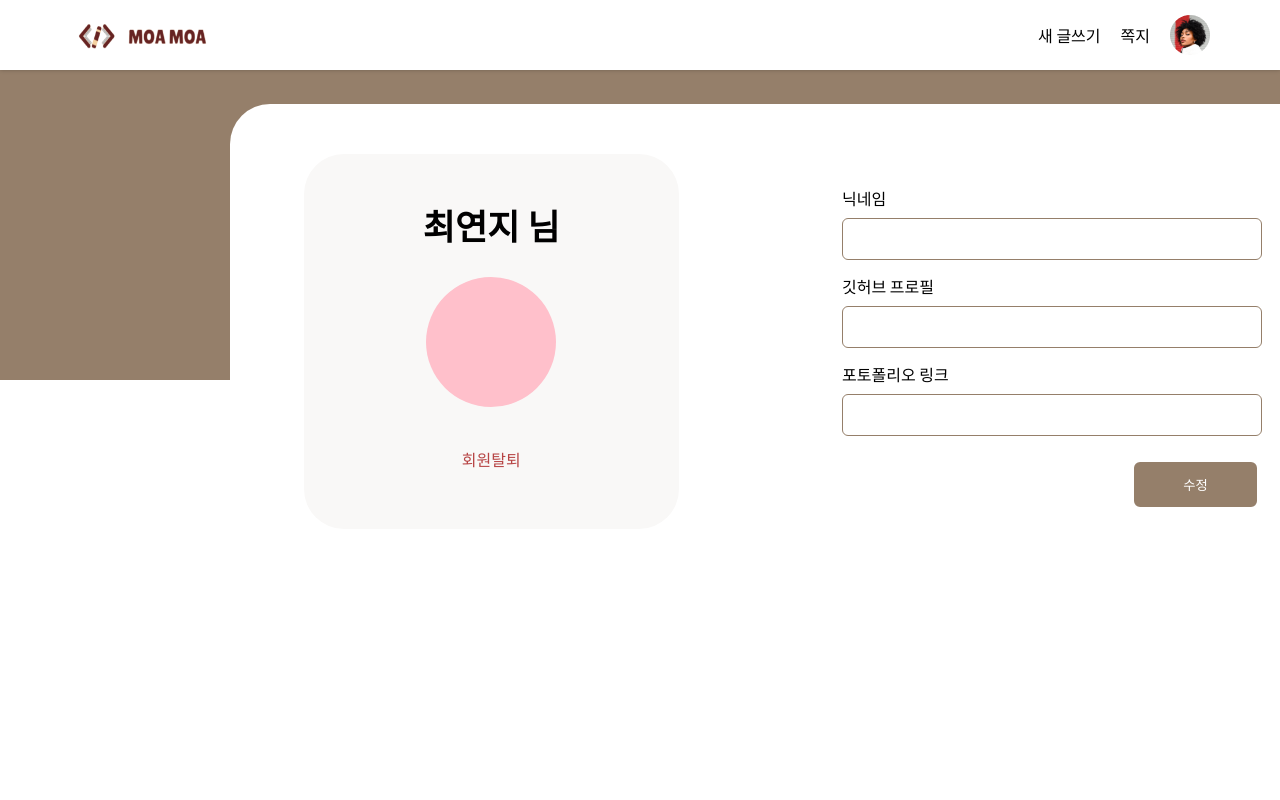
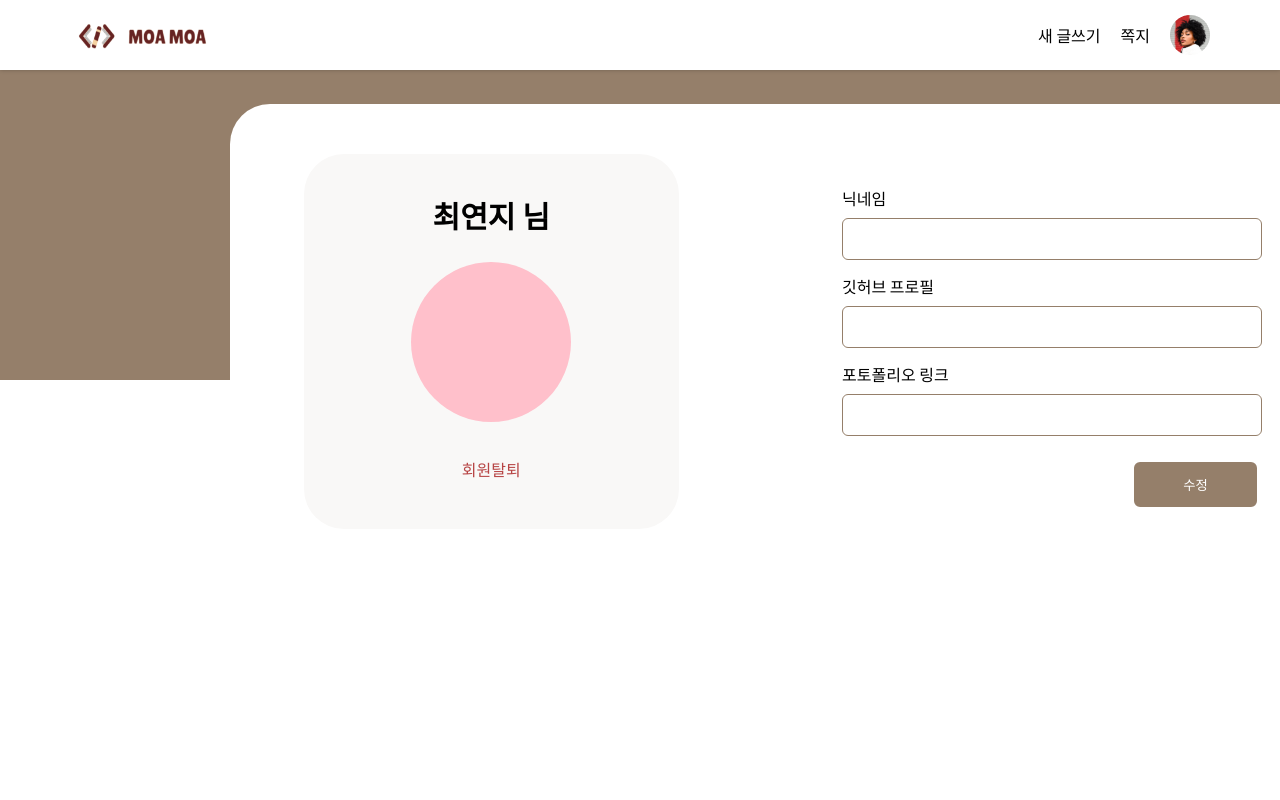
Before and after one commit to Team13-MoaMoa/frontend, a Next.js app: page /mypage in a window 1280 px wide. Shown: the top 800 px of the page. Built offline with nearby package versions, Linux system fonts and the light colour scheme.

Commit message:
refactor : 프로필 사진크기와 텍스트 크기 수정

```diff
--- a/src/components/Profile/index.tsx
+++ b/src/components/Profile/index.tsx
@@ -34,15 +34,15 @@ const NameDiv = styled.div`
   text-align: center;
   & > p {
     color: black;
-    font-size: 35px;
+    font-size: 3rem;
     font-weight: bolder;
   }
 `;
 
 const ImgDiv = styled.div`
-  height: 13rem;
-  width: 13rem;
-  margin: 3rem 0;
+  height: 16rem;
+  width: 16rem;
+  margin: 2.5rem 0;
   border-radius: 50%;
   background-color: pink;
 `;
```
